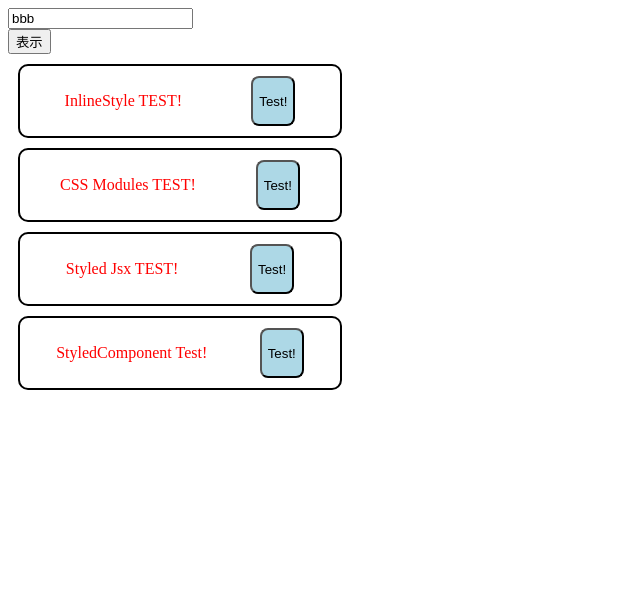
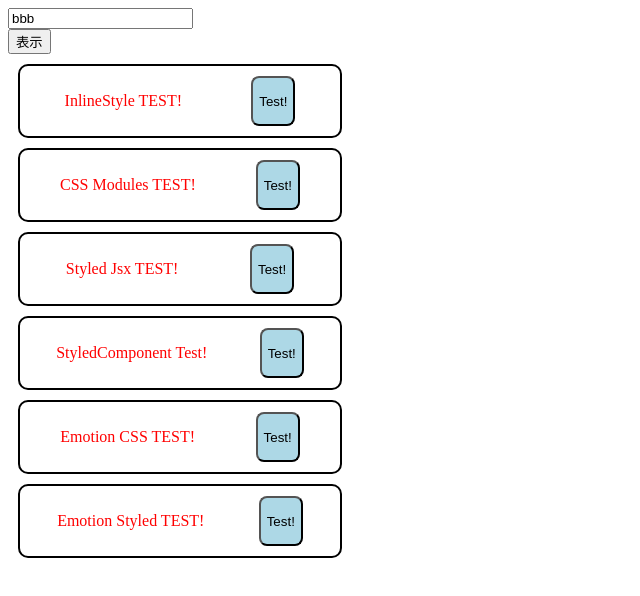
Before and after one commit to sasayan0315/react-learn-lv2, a React (Create React App) app: page / in a window 1280 px wide. Shown: the top 596 px of the page, without its empty margins (0-640 px from the left). Built offline with nearby package versions, Linux system fonts and the light colour scheme.

Commit message:
initial commit

```diff
--- a/package.json
+++ b/package.json
@@ -5,6 +5,8 @@
   "keywords": [],
   "main": "src/index.js",
   "dependencies": {
+    "@emotion/react": "11.7.1",
+    "@emotion/styled": "11.6.0",
     "node-sass": "7.0.1",
     "react": "17.0.2",
     "react-dom": "17.0.2",
--- a/src/App.js
+++ b/src/App.js
@@ -4,6 +4,7 @@ import { CssModule } from "./components/CssModule";
 import { InlineStyle } from "./components/InlineStyle";
 import { StyledJsx } from "./components/StyledJsx";
 import { StyledComponent } from "./components/StyledComponent";
+import { Emotion } from "./components/Emotion";
 import "./styles.css";
 
 export default function App() {
@@ -30,6 +31,7 @@ export default function App() {
       <CssModule />
       <StyledJsx />
       <StyledComponent />
+      <Emotion />
     </>
   );
 }
--- /dev/null
+++ b/src/components/Emotion.jsx
@@ -0,0 +1,56 @@
+/** @jsxRuntime classic */
+/** @jsx jsx */
+import React from "react";
+import { jsx, css } from "@emotion/react";
+import styled from "@emotion/styled";
+
+export const Emotion = () => {
+  const containerStyle = css`
+    border: solid 2px;
+    border-radius: 10px;
+    margin: 10px;
+    padding: 10px;
+    display: flex;
+    justify-content: space-around;
+    width: 300px;
+  `;
+
+  const titleStyle = css`
+    color: red;
+  `;
+  const buttonStyle = css`
+    border-radius: 8px;
+    background-color: lightblue;
+  `;
+  return (
+    <>
+      <div css={containerStyle}>
+        <p css={titleStyle}>Emotion CSS TEST!</p>
+        <button css={buttonStyle}>Test!</button>
+      </div>
+      <StyledDiv>
+        <StyledLabel>Emotion Styled TEST!</StyledLabel>
+        <StyledButton>Test!</StyledButton>
+      </StyledDiv>
+    </>
+  );
+};
+
+const StyledDiv = styled.div`
+  border: solid 2px;
+  border-radius: 10px;
+  margin: 10px;
+  padding: 10px;
+  display: flex;
+  justify-content: space-around;
+  width: 300px;
+`;
+
+const StyledButton = styled.button`
+  border-radius: 8px;
+  background-color: lightblue;
+`;
+
+const StyledLabel = styled.p`
+  color: red;
+`;
```
